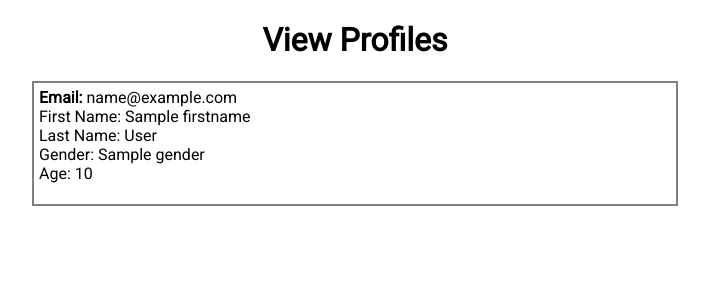
After one commit to mcdokath/dynamic-pages, a Python web app: template templates/view.html in a window 1280 px wide. The commit adds this page. Shown: the top 300 px of the page, without its empty margins (285-994 px from the left). Run offline with Jinja, Linux system fonts and the light colour scheme; the template is opened without the code that fills it: most values are stand-ins (such as "Sample title", 1, 10 or a date in 2020).

Commit message:
Updated view page

```diff
--- a/main.py
+++ b/main.py
@@ -3,5 +3,7 @@ import webapp2
 config = {'default-group':'base-data'}
 
 application = webapp2.WSGIApplication([
+  ('/edit/', 'edit.Edit'),
+  ('/view.html', 'base_page.View'),
   ('/', 'base_page.DynamicPage'),
 ], debug=True, config=config)
--- a/templates/css/main.css
+++ b/templates/css/main.css
@@ -26,7 +26,7 @@ input {
 #container {
 	width:100%;
 }
-#interests {
+#interests, #profiles {
 	width:50%;
 	margin-left:auto;
 	margin-right:auto;
@@ -36,11 +36,12 @@ input {
 	padding:5px;
 	border:2px solid gray;
 }
-#profiles {
+
+#profile-view {
 	width:50%;
 	margin-left:auto;
 	margin-right:auto;
-	text-align:center;
+	text-align:left;
 	margin-top:10px;
 	margin-bottom:10px;
 	padding:5px;
--- a/templates/index.html
+++ b/templates/index.html
@@ -44,7 +44,7 @@
 			</div>
 	</section>
 	<section>
-		<h2>View Profiles</h2>
+		<h2><a href="view.html">View Profiles</a></h2>
 		<div id="profiles">
 		{% for name in email %}
 		<a href="/edit?key={{ name.key }}&type=profile">{{ name.email }}</a>
--- /dev/null
+++ b/templates/view.html
@@ -0,0 +1,24 @@
+<!DOCTYPE html>
+<html lang="en">
+<head>
+	<meta charset="UTF-8">
+	<link href='https://fonts.googleapis.com/css?family=Roboto' rel='stylesheet' type='text/css'>
+	<link rel="stylesheet" type="text/css" href="/templates/css/main.css">
+	<title>Acamedia</title>
+</head>
+<body>
+	<div id="container">
+		<h1>View Profiles</h1>
+		<div id="profile-view">
+		{% for prof in profile %}
+		<strong>Email:</strong> {{ prof.email }}<br />
+		First Name: {{ prof.firstname }}<br />
+		Last Name: {{ prof.lastname }}<br />
+		Gender: {{ prof.gender }}<br />
+		Age: {{ prof.age }}<br />
+		</p>
+		{% endfor %}
+		</div>
+	</div>
+</body>
+</html>
```
Also changed, not shown: base_page.py (+32 -0 lines), edit.py (+17 -1 lines), 3 other files.
